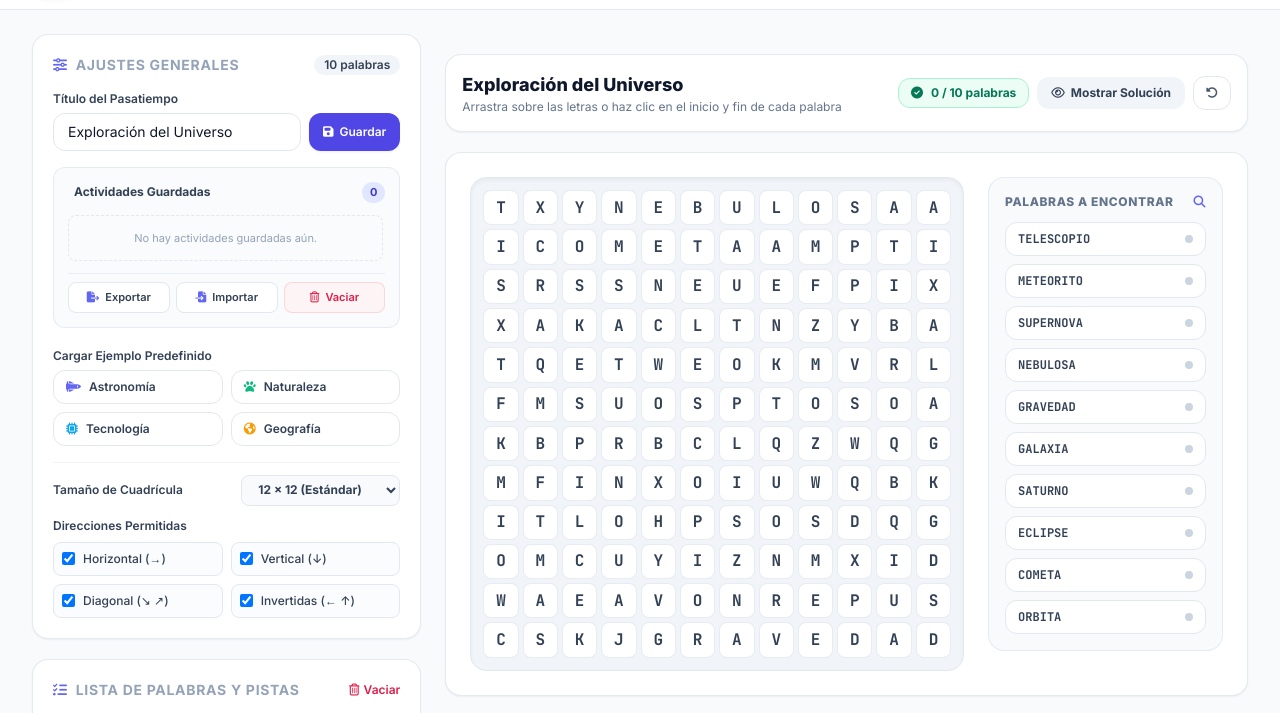
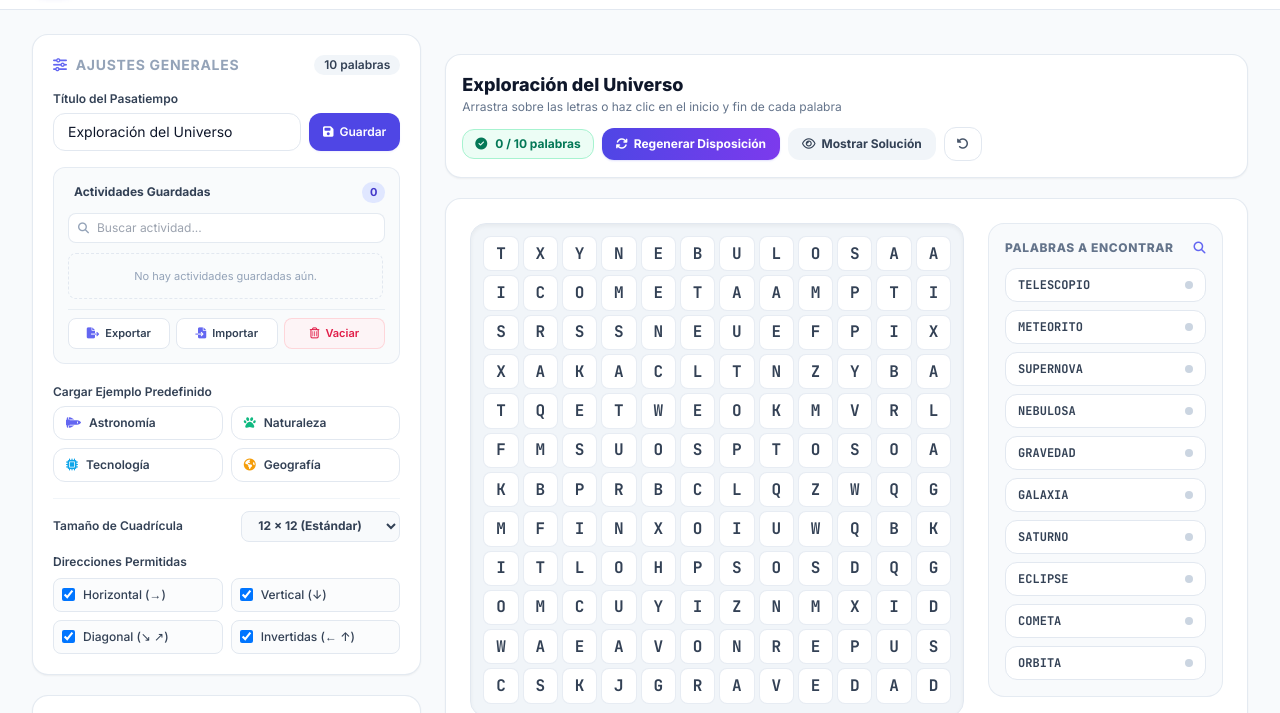
Before and after one commit to kevinluisfl/uparpuzzle, a plain HTML site: page index.html in a window 1280 px wide. Shown: the part 65-778 px from the top of the page. Drawn offline with nearby package versions, Linux system fonts and the light colour scheme.

Commit message:
Add files via upload

```diff
--- a/index.html
+++ b/index.html
@@ -278,8 +278,8 @@
                         </div>
                     </div>
 
-                    <!-- Mis Actividades Guardadas (Debajo del título, con diseño unificado y paginación) -->
-                    <div class="bg-slate-50/80 dark:bg-slate-800/50 rounded-xl p-3.5 border border-slate-200/80 dark:border-slate-700/80 space-y-3">
+                    <!-- Mis Actividades Guardadas (Debajo del título, con buscador sutil, diseño unificado y paginación) -->
+                    <div class="bg-slate-50/80 dark:bg-slate-800/50 rounded-xl p-3.5 border border-slate-200/80 dark:border-slate-700/80 space-y-2.5">
                         <div class="flex items-center justify-between gap-2">
                             <span class="text-xs font-bold text-slate-700 dark:text-slate-300 flex items-center gap-1.5">
                                 <i class="fa-solid fa-folder-bookmark text-indigo-500"></i>
@@ -299,6 +299,15 @@
                                 </div>
                                 <span id="savedCountBadge" class="text-[11px] font-bold px-2 py-0.5 rounded-full bg-indigo-100 dark:bg-indigo-950 text-indigo-700 dark:text-indigo-300">0</span>
                             </div>
+                        </div>
+
+                        <!-- Buscador sutil de actividades guardadas -->
+                        <div class="relative">
+                            <i class="fa-solid fa-magnifying-glass absolute left-2.5 top-1/2 -translate-y-1/2 text-[11px] text-slate-400 dark:text-slate-500 pointer-events-none"></i>
+                            <input id="savedSearchInput" type="text" oninput="handleSavedSearch(this.value)" placeholder="Buscar actividad..." class="w-full pl-7 pr-6 py-1.5 rounded-lg border border-slate-200/90 dark:border-slate-700/90 bg-white dark:bg-slate-900 text-slate-800 dark:text-slate-200 text-xs focus:ring-1 focus:ring-indigo-500 focus:border-indigo-500 outline-none transition">
+                            <button id="btnClearSavedSearch" type="button" onclick="clearSavedSearch()" class="hidden absolute right-2 top-1/2 -translate-y-1/2 text-slate-400 hover:text-slate-600 dark:hover:text-slate-200 text-[11px]">
+                                <i class="fa-solid fa-xmark"></i>
+                            </button>
                         </div>
 
                         <!-- Contenedor de lista de actividades -->
@@ -466,12 +475,6 @@
                     <div id="wordEditorList" class="max-h-72 overflow-y-auto space-y-2 pr-1">
                         <!-- Renderizado dinámicamente -->
                     </div>
-
-                    <!-- Botón Principal de Regeneración -->
-                    <button onclick="regenerateCurrent()" class="w-full py-3 rounded-xl bg-gradient-to-r from-indigo-600 to-violet-600 hover:from-indigo-700 hover:to-violet-700 text-white font-bold text-sm shadow-md shadow-indigo-500/20 flex items-center justify-center gap-2 transition transform active:scale-[0.99]">
-                        <i class="fa-solid fa-arrows-rotate"></i>
-                        <span id="uiBtnRegenerate">Regenerar Disposición</span>
-                    </button>
                 </div>
 
             </aside>
@@ -517,6 +520,12 @@
                         <button id="btnHintCrossword" onclick="revealActiveCellLetter()" class="hidden px-3.5 py-2 rounded-xl bg-sky-50 dark:bg-sky-950/50 hover:bg-sky-100 dark:hover:bg-sky-900/60 text-sky-700 dark:text-sky-300 border border-sky-200 dark:border-sky-800 text-xs font-bold items-center gap-1.5 transition" title="Revelar la letra de la casilla seleccionada">
                             <i class="fa-regular fa-lightbulb"></i>
                             <span id="uiBtnHint">Dar Letra</span>
+                        </button>
+
+                        <!-- Botón Regenerar Disposición (Ubicado aquí para máxima visibilidad) -->
+                        <button onclick="regenerateCurrent()" class="px-3.5 py-2 rounded-xl bg-gradient-to-r from-indigo-600 to-violet-600 hover:from-indigo-700 hover:to-violet-700 text-white text-xs font-bold shadow-sm shadow-indigo-500/20 flex items-center gap-1.5 transition transform active:scale-[0.99]">
+                            <i class="fa-solid fa-arrows-rotate"></i>
+                            <span id="uiBtnRegenerate">Regenerar Disposición</span>
                         </button>
 
                         <!-- Botón Mostrar/Ocultar Solución -->
@@ -675,7 +684,9 @@
                 btnRegenerate: "Regenerar Disposición",
                 savedActivitiesTitle: "Actividades Guardadas",
                 btnSaveActivity: "Guardar",
+                searchSavedPlaceholder: "Buscar actividad...",
                 emptySavedList: "No hay actividades guardadas aún.",
+                noSearchResults: "Sin coincidencias para la búsqueda.",
                 showLabel: "Ver:",
                 pageSizeAll: "Todas",
                 pageOf: "de",
@@ -785,7 +796,9 @@
                 btnRegenerate: "Regenerate Layout",
                 savedActivitiesTitle: "Saved Activities",
                 btnSaveActivity: "Save",
+                searchSavedPlaceholder: "Search activity...",
                 emptySavedList: "No saved activities yet.",
+                noSearchResults: "No matching activities found.",
                 showLabel: "Show:",
                 pageSizeAll: "All",
                 pageOf: "of",
@@ -854,10 +867,11 @@
         let currentTheme = localStorage.getItem('uparpuzzle_theme') || 'light';
         const STORAGE_ACTIVITIES_KEY = 'uparpuzzle_saved_activities_v1';
 
-        // Estado de paginación para actividades guardadas
+        // Estado de paginación y búsqueda para actividades guardadas
         let savedPagination = {
             currentPage: 1,
-            pageSize: 5 // '5' | '10' | '15' | '50' | 'all'
+            pageSize: 5, // '5' | '10' | '15' | '50' | 'all'
+            searchQuery: ''
         };
 
         function t(key) {
@@ -934,6 +948,7 @@
             document.getElementById('uiBtnRegenerate').textContent = t('btnRegenerate');
             document.getElementById('uiSavedActivitiesTitle').textContent = t('savedActivitiesTitle');
             document.getElementById('uiBtnSaveActivity').textContent = t('btnSaveActivity');
+            document.getElementById('savedSearchInput').placeholder = t('searchSavedPlaceholder');
             document.getElementById('uiShowLabel').textContent = t('showLabel');
             document.getElementById('optPageSizeAll').textContent = t('pageSizeAll');
             document.getElementById('uiBtnExportJson').textContent = t('btnExportJson');
@@ -1514,7 +1529,7 @@
         }
 
         /* =========================================================================
-           4. GESTIÓN DE ACTIVIDADES GUARDADAS (CON PAGINACIÓN Y DISEÑO UNIFICADO)
+           4. GESTIÓN DE ACTIVIDADES GUARDADAS (CON BUSCADOR Y PAGINACIÓN)
            ========================================================================= */
         function getSavedActivities() {
             try {
@@ -1543,6 +1558,26 @@
             } catch (e) {
                 return isoDate;
             }
+        }
+
+        function handleSavedSearch(query) {
+            savedPagination.searchQuery = (query || '').trim().toLowerCase();
+            savedPagination.currentPage = 1;
+            const clearBtn = document.getElementById('btnClearSavedSearch');
+            if (clearBtn) {
+                if (savedPagination.searchQuery.length > 0) {
+                    clearBtn.classList.remove('hidden');
+                } else {
+                    clearBtn.classList.add('hidden');
+                }
+            }
+            renderSavedActivitiesList();
+        }
+
+        function clearSavedSearch() {
+            const input = document.getElementById('savedSearchInput');
+            if (input) input.value = '';
+            handleSavedSearch('');
         }
 
         function changeSavedPageSize(newVal) {
@@ -1699,13 +1734,21 @@
             const btnPrev = document.getElementById('btnPrevSavedPage');
             const btnNext = document.getElementById('btnNextSavedPage');
 
-            const activities = getSavedActivities();
-            const total = activities.length;
-
-            badgeEl.textContent = total;
-
-            // Mostrar selector de paginación (5, 10, 15, 50, Todas) a partir de más de 5 elementos
-            if (total > 5) {
+            const allActivities = getSavedActivities();
+            badgeEl.textContent = allActivities.length;
+
+            const q = savedPagination.searchQuery;
+            const filteredActivities = q
+                ? allActivities.filter(act =>
+                    (act.name || '').toLowerCase().includes(q) ||
+                    (Array.isArray(act.items) && act.items.some(i => (i.word || '').toLowerCase().includes(q)))
+                  )
+                : allActivities;
+
+            const total = filteredActivities.length;
+
+            // Mostrar selector de paginación (5, 10, 15, 50, Todas) a partir de más de 5 elementos totales
+            if (allActivities.length > 5) {
                 pageSizeWrapper.classList.remove('hidden');
                 pageSizeWrapper.classList.add('flex');
             } else {
@@ -1716,9 +1759,10 @@
             if (total === 0) {
                 paginationControls.classList.add('hidden');
                 paginationControls.classList.remove('flex');
+                const emptyText = allActivities.length === 0 ? t('emptySavedList') : t('noSearchResults');
                 listEl.innerHTML = `
                     <div class="text-center py-3.5 px-3 rounded-lg border border-dashed border-slate-200 dark:border-slate-700 text-slate-400 dark:text-slate-500 text-[11px]">
-                        ${t('emptySavedList')}
+                        ${emptyText}
                     </div>
                 `;
                 return;
@@ -1738,7 +1782,7 @@
 
             const startIdx = (savedPagination.currentPage - 1) * effectivePageSize;
             const endIdx = Math.min(startIdx + effectivePageSize, total);
-            const visibleActivities = activities.slice(startIdx, endIdx);
+            const visibleActivities = filteredActivities.slice(startIdx, endIdx);
 
             if (total > 5 && totalPages > 1) {
                 paginationControls.classList.remove('hidden');
```
